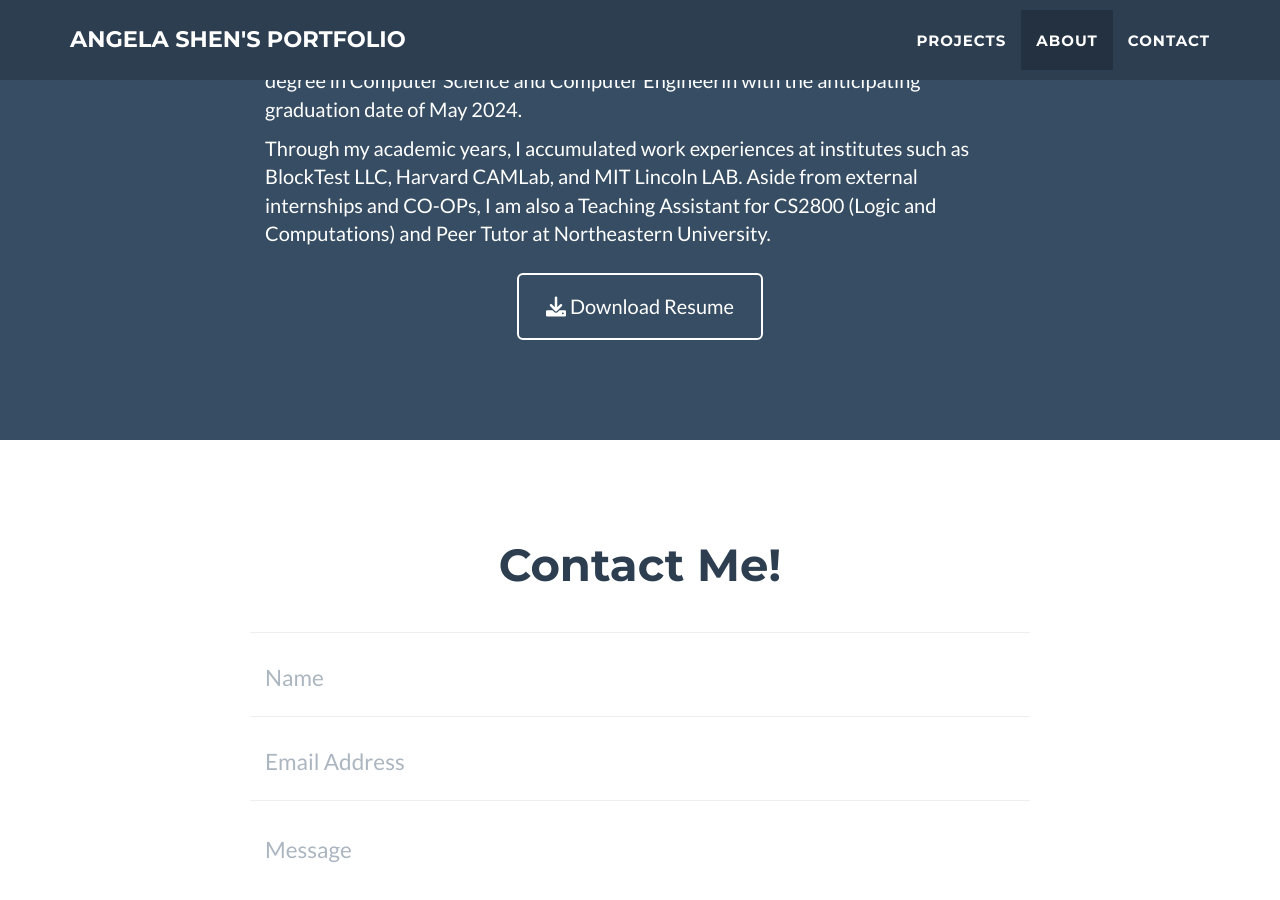
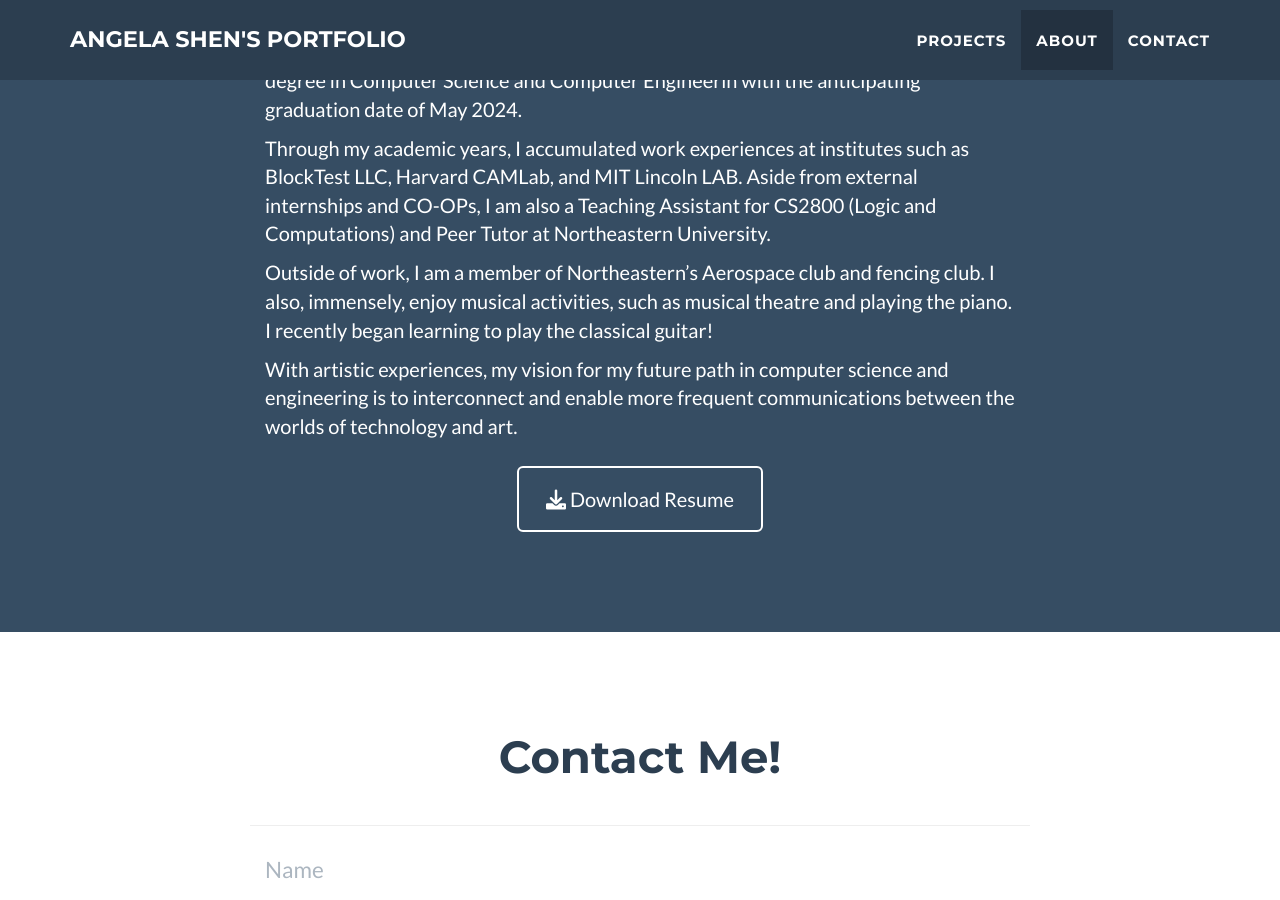
Before and after one commit to shen02/portfolio, a Jekyll site: the page built from _posts/2022-04-09-SSIR.markdown, in a window 1280 px wide and 900 px high, scrolled down 1585 px. Built offline with Jekyll 4.4.1, drawn with Linux system fonts in a browser that asks for light colours.

Commit message:
Added personal experiences

```diff
--- a/_includes/about.html
+++ b/_includes/about.html
@@ -16,7 +16,13 @@
         <p>Through my academic years, I accumulated work experiences at institutes such as BlockTest LLC, Harvard CAMLab, and MIT Lincoln LAB.
           Aside from external internships and CO-OPs, I am also a Teaching Assistant for CS2800 (Logic and Computations) and Peer Tutor at Northeastern University.
         </p>
+
+        <p>Outside of work, I am a member of Northeastern’s Aerospace club and fencing club. I also, immensely, enjoy musical activities, such as musical theatre and playing the piano. I recently began learning to play the classical guitar!
+</p>
+<p>With artistic experiences, my vision for my future path in computer science and engineering is to interconnect and enable more frequent communications between the worlds of technology and art.
+</p>
       </div>
+      <br>
 
       <div class="col-lg-8 col-lg-offset-2 text-center">
         <a href="https://github.com/jeromelachaud/freelancer-theme" class="btn btn-lg btn-outline">
```
